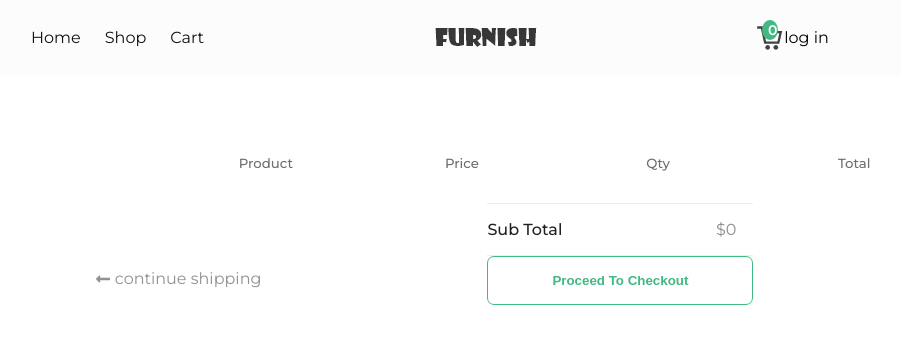
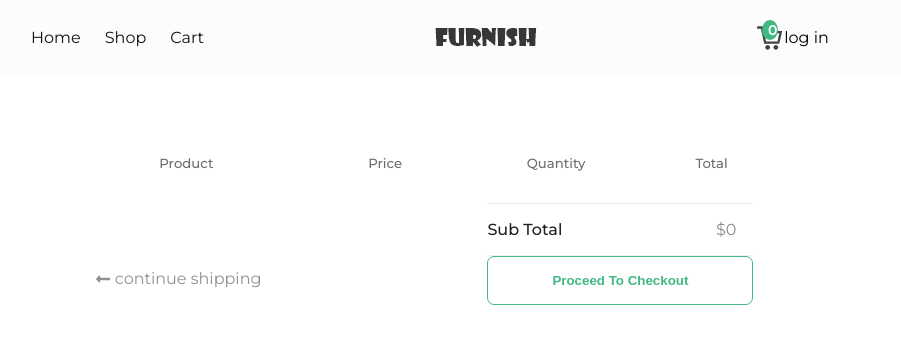
Before and after one commit to adnan172203/furnish-ecommerce, a React (Create React App) app in the folder client/: page /cart in a window 1280 px wide. Shown: the top 344 px of the page, without its empty margins (216-1117 px from the left). Built offline with nearby package versions, Linux system fonts and the light colour scheme.

Commit message:
decrement product less than one will remove product from cart

```diff
--- a/client/src/components/cartDropdown/cartItem/cartItem.js
+++ b/client/src/components/cartDropdown/cartItem/cartItem.js
@@ -29,7 +29,7 @@ const CartItem = ({ cartItem }) => {
         <div className={header_cart_item_name}>
           <p>{name}</p>
 
-          <p>{qty} x {price}</p>
+          <p>{qty < 1 ? 1 : qty } x {price}</p>
         </div>
         <div className={header_cart_item_delete}>
           <BsXCircle onClick={()=>dispatch(removeCartItem(productId))}/>
--- a/client/src/components/header/header.module.css
+++ b/client/src/components/header/header.module.css
@@ -35,7 +35,6 @@
 }
 
 .main_header .shop_essentials .header_icon {
-  cursor: pointer;
   font-size: 28px;
   color: #424242;
 }
@@ -80,6 +79,7 @@
   display: flex;
   flex-direction: row-reverse;
   align-items: center;
+  cursor: pointer;
 }
 
 /* =============== responsive code ===================*/
--- a/client/src/pages/cart/Cart.js
+++ b/client/src/pages/cart/Cart.js
@@ -33,7 +33,7 @@ const Cart = () => {
             <div className={cart_specification_name}>
               <h5>Product</h5>
               <h5>Price</h5>
-              <h5>Qty</h5>
+              <h5>Quantity</h5>
               <h5>Total</h5>
             </div>
             {cartItems &&
--- a/client/src/pages/cart/Cart.module.css
+++ b/client/src/pages/cart/Cart.module.css
@@ -8,21 +8,32 @@
 
 .cart_specification_name {
   display: flex;
-  justify-content: space-evenly;
-  margin-left: 18rem;
+  justify-content: flex-start;
+  margin-left: 16rem;
   margin-bottom: 2rem;
   text-align: center;
 }
 
 .cart_specification_name h5 {
   color: #6d6d6d;
-  flex-basis: 13%;
+  flex-basis: 20%;
   font-weight: 500;
 }
 
+.cart_specification_name h5:nth-child(2){
+  padding-left: 16px;
+}
+
+.cart_specification_name h5:nth-child(3){
+  margin-left: -12px;
+}
+
 .cart_specification_name h5:nth-child(4){
-  margin-right: 1rem;
+  text-align: left;
+  padding-left: 3rem;
 }
+
+
 
 .cart_calculation {
   display: flex;
--- a/client/src/pages/cart/cartItem/CartItem.js
+++ b/client/src/pages/cart/cartItem/CartItem.js
@@ -2,6 +2,7 @@ import React from 'react';
 import {
   cartProductInrement,
   cartProductDecrement,
+  removeCartItem,
 } from '../../../redux/cart/cartAction';
 import { useDispatch } from 'react-redux';
 
@@ -10,6 +11,7 @@ import Styles from './CartItem.module.css';
 
 //icon
 import { FaChevronRight, FaChevronLeft } from 'react-icons/fa';
+import { TiDeleteOutline } from 'react-icons/ti';
 
 const {
   cart_product_details,
@@ -18,7 +20,8 @@ const {
   cart_product_price,
   cart_product_qty,
   cart_product_total,
-  cart_product_delete
+  cart_product_delete,
+  delete_icon,
 } = Styles;
 
 const CartItem = ({ cartItem }) => {
@@ -49,27 +52,30 @@ const CartItem = ({ cartItem }) => {
         </div>
         <div className={cart_product_qty}>
           <span>
-              <FaChevronLeft
-                onClick={() => decrementProductCartCount(productId)}
-              />
+            <button onClick={() => decrementProductCartCount(productId)}>
+            {qty < 1 ? dispatch(removeCartItem(productId)) : null}
+              <FaChevronLeft />
+            </button>
           </span>
 
           <span>{qty}</span>
 
           <span>
-              <FaChevronRight
-                onClick={() => incrementProductCartCount(productId)}
-              />
+            <button onClick={() => incrementProductCartCount(productId)}>
+              <FaChevronRight />
+            </button>
           </span>
         </div>
         <div className={cart_product_total}>
           <p>${price * qty}</p>
         </div>
+        <div className={cart_product_delete}>
+          <TiDeleteOutline
+            className={delete_icon}
+            onClick={() => dispatch(removeCartItem(productId))}
+          />
         </div>
-        <div className={cart_product_delete}>
-          <i className='far fa-times-circle'></i>
       </div>
-
     </>
   );
 };
--- a/client/src/pages/cart/cartItem/CartItem.module.css
+++ b/client/src/pages/cart/cartItem/CartItem.module.css
@@ -37,15 +37,21 @@
 .cart_product_price,
 .cart_product_total,
 .cart_product_delete {
-  color: #919191;
+  color: #040404;
 }
 
-.cart_product_qty i {
+.cart_product_qty button {
   color: #42b883;
 }
 .cart_product_qty span {
   color: #919191;
   padding: 0.3rem;
+}
+
+.delete_icon{
+  font-size: 20px;
+  color: #828282;
+  cursor: pointer;
 }
 
 /* ============== responsive code ===================== */
--- a/client/src/pages/shop/components/product/Product.js
+++ b/client/src/pages/shop/components/product/Product.js
@@ -4,12 +4,13 @@ import {
   addToCart,
   cartProductInrement,
   cartProductDecrement,
+  removeCartItem,
 } from '../../../../redux/cart/cartAction';
 import { useDispatch, useSelector } from 'react-redux';
 
 //icon
 import { BsPlus } from 'react-icons/bs';
-import { FaChevronLeft,FaChevronRight } from 'react-icons/fa';
+import { FaChevronLeft, FaChevronRight } from 'react-icons/fa';
 
 //css
 import Styles from './Product.module.css';
@@ -23,7 +24,7 @@ const {
   desc_item,
   plus_icon,
   product_add_to_cart,
-  single_product_count
+  single_product_count,
 } = Styles;
 
 const Product = ({ product }) => {
@@ -58,21 +59,25 @@ const Product = ({ product }) => {
           </div>
 
           <div className={product_add_to_cart}>
-            {cartItem.length > 0 &&
-            cartItem[0].productId === product._id ? (
-              <div className={single_product_count} >
+            {cartItem.length > 0 && cartItem[0].productId === product._id ? (
+              <div className={single_product_count}>
                 <span>
-                  <button>
-                    <FaChevronLeft
-                      onClick={() => decrementProductCartCount(product._id)}
-                    />
+                  <button
+                    onClick={() => decrementProductCartCount(product._id)}
+                  >
+                    {cartItem[0].qty < 1
+                      ? dispatch(removeCartItem(product._id))
+                      : null}
+                    <FaChevronLeft />
                   </button>
-                  {cartItem.length > 0 && cartItem[0].qty}
+                  {cartItem.length > 0 && cartItem[0].qty < 1
+                    ? 1
+                    : cartItem[0].qty}
 
-                  <button>
-                    <FaChevronRight
-                      onClick={() => incrementProductCartCount(product._id)}
-                    />
+                  <button
+                    onClick={() => incrementProductCartCount(product._id)}
+                  >
+                    <FaChevronRight />
                   </button>
                 </span>
               </div>
```
Also changed, not shown: client/src/components/header/header.js (+7 -10 lines), 1 other file (tests, documents, lock files or other folders). Lines whose indentation alone changed are shown as unchanged.
